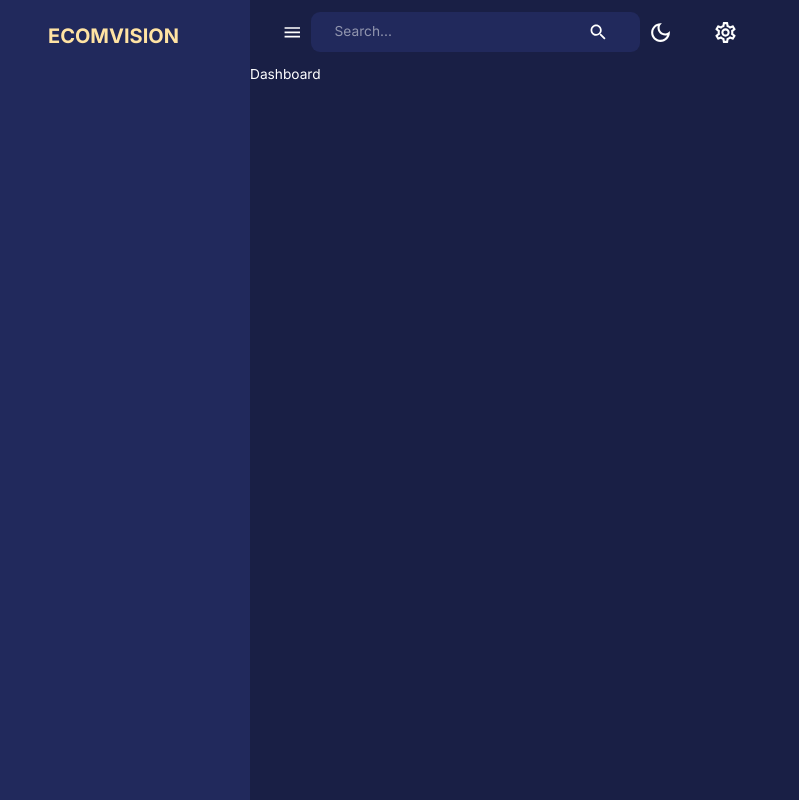
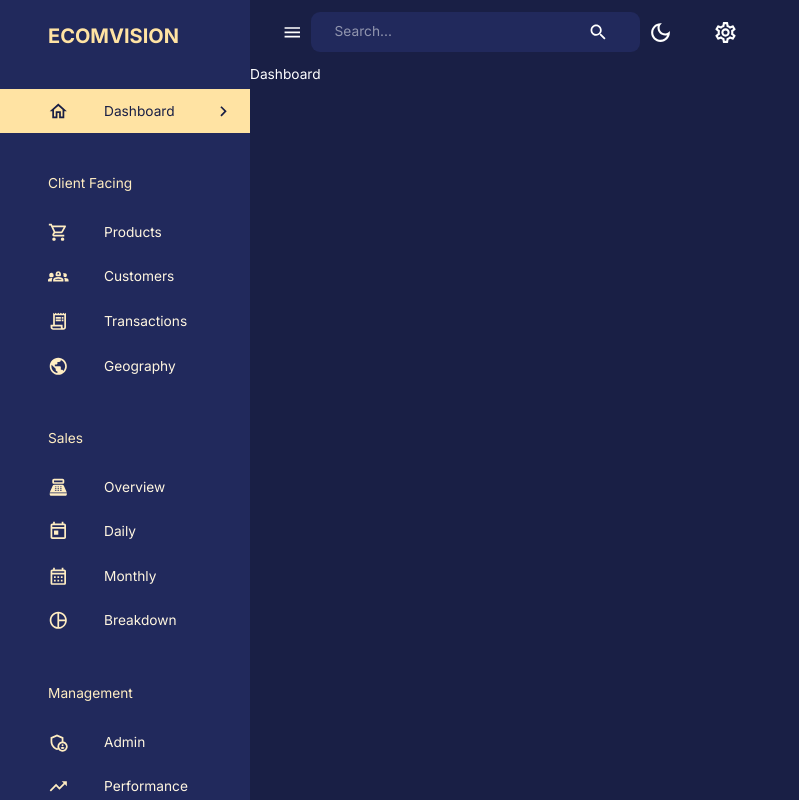
Before and after one commit to pankaj-ramchandani/admin-dashboard-mern, a React (Create React App) app in the folder client/: page /dashboard in a window 1280 px wide. Shown: the whole page, without its empty margins (0-799 px from the left). Built offline with nearby package versions, Linux system fonts and the light colour scheme.

Commit message:
sidebar scaffolding finished

```diff
--- a/client/src/components/Sidebar.js
+++ b/client/src/components/Sidebar.js
@@ -32,6 +32,65 @@
 import { useLocation, useNavigate } from "react-router-dom";
 import FlexBetween from "./FlexBetween";
 import profileImage from "assets/profile.jpeg";
+
+const navItems = [
+  {
+    text: "Dashboard",
+    icon: <HomeOutlined />,
+  },
+  {
+    text: "Client Facing",
+    icon: null,
+  },
+  {
+    text: "Products",
+    icon: <ShoppingCartOutlined />,
+  },
+  {
+    text: "Customers",
+    icon: <Groups2Outlined />,
+  },
+  {
+    text: "Transactions",
+    icon: <ReceiptLongOutlined />,
+  },
+  {
+    text: "Geography",
+    icon: <PublicOutlined />,
+  },
+  {
+    text: "Sales",
+    icon: null,
+  },
+  {
+    text: "Overview",
+    icon: <PointOfSaleOutlined />,
+  },
+  {
+    text: "Daily",
+    icon: <TodayOutlined />,
+  },
+  {
+    text: "Monthly",
+    icon: <CalendarMonthOutlined />,
+  },
+  {
+    text: "Breakdown",
+    icon: <PieChartOutlined />,
+  },
+  {
+    text: "Management",
+    icon: null,
+  },
+  {
+    text: "Admin",
+    icon: <AdminPanelSettingsOutlined />,
+  },
+  {
+    text: "Performance",
+    icon: <TrendingUpOutlined />,
+  },
+];
 
 const Sidebar = ({
   drawerWidth,
@@ -73,8 +132,61 @@
                     ECOMVISION
                   </Typography>
                 </Box>
+                {!isNonMobile && (
+                  <IconButton onClick={() => setIsSidebarOpen(!isSidebarOpen)}>
+                    <ChevronLeft />
+                  </IconButton>
+                )}
               </FlexBetween>
             </Box>
+            <List>
+              {navItems.map(({ text, icon }) => {
+                if (!icon) {
+                  return (
+                    <Typography key={text} sx={{ m: "2.5rem 0 1rem 3rem" }}>
+                      {text}
+                    </Typography>
+                  );
+                }
+                const lcText = text.toLocaleLowerCase();
+                return (
+                  <ListItem key={text} disablePadding>
+                    <ListItemButton
+                      onClick={() => {
+                        navigate(`/${lcText}`);
+                        setActive(lcText);
+                      }}
+                      sx={{
+                        backgroundColor:
+                          active === lcText
+                            ? theme.palette.secondary[300]
+                            : "transparent",
+                        color:
+                          active === lcText
+                            ? theme.palette.primary[600]
+                            : theme.palette.secondary[100],
+                      }}
+                    >
+                      <ListItemIcon
+                        sx={{
+                          ml: "2rem",
+                          color:
+                            active === lcText
+                              ? theme.palette.primary[600]
+                              : theme.palette.secondary[200],
+                        }}
+                      >
+                        {icon}
+                      </ListItemIcon>
+                      <ListItemText primary={text} />
+                      {active === lcText && (
+                        <ChevronRightOutlined sx={{ ml: "auto" }} />
+                      )}
+                    </ListItemButton>
+                  </ListItem>
+                );
+              })}
+            </List>
           </Box>
         </Drawer>
       )}
```
